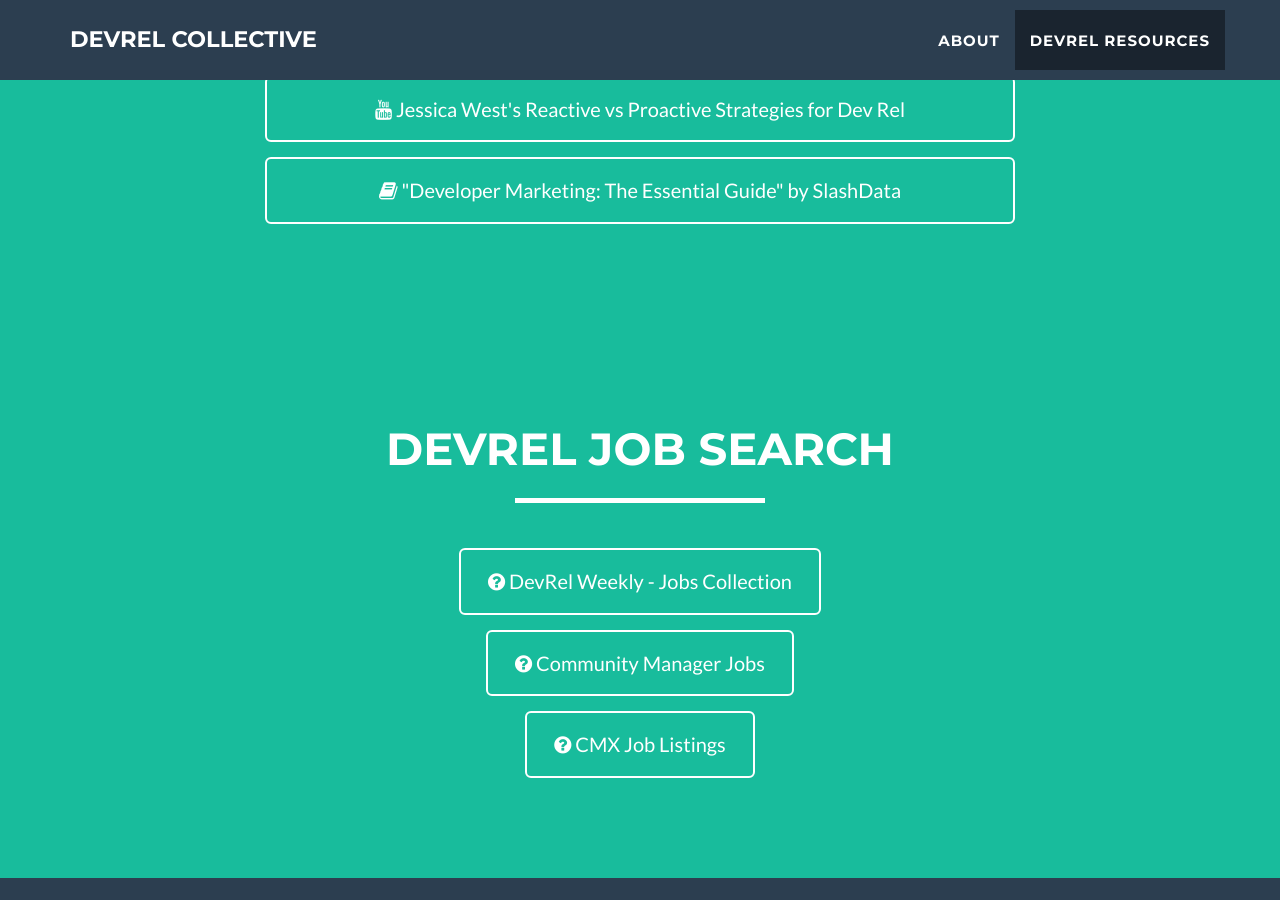
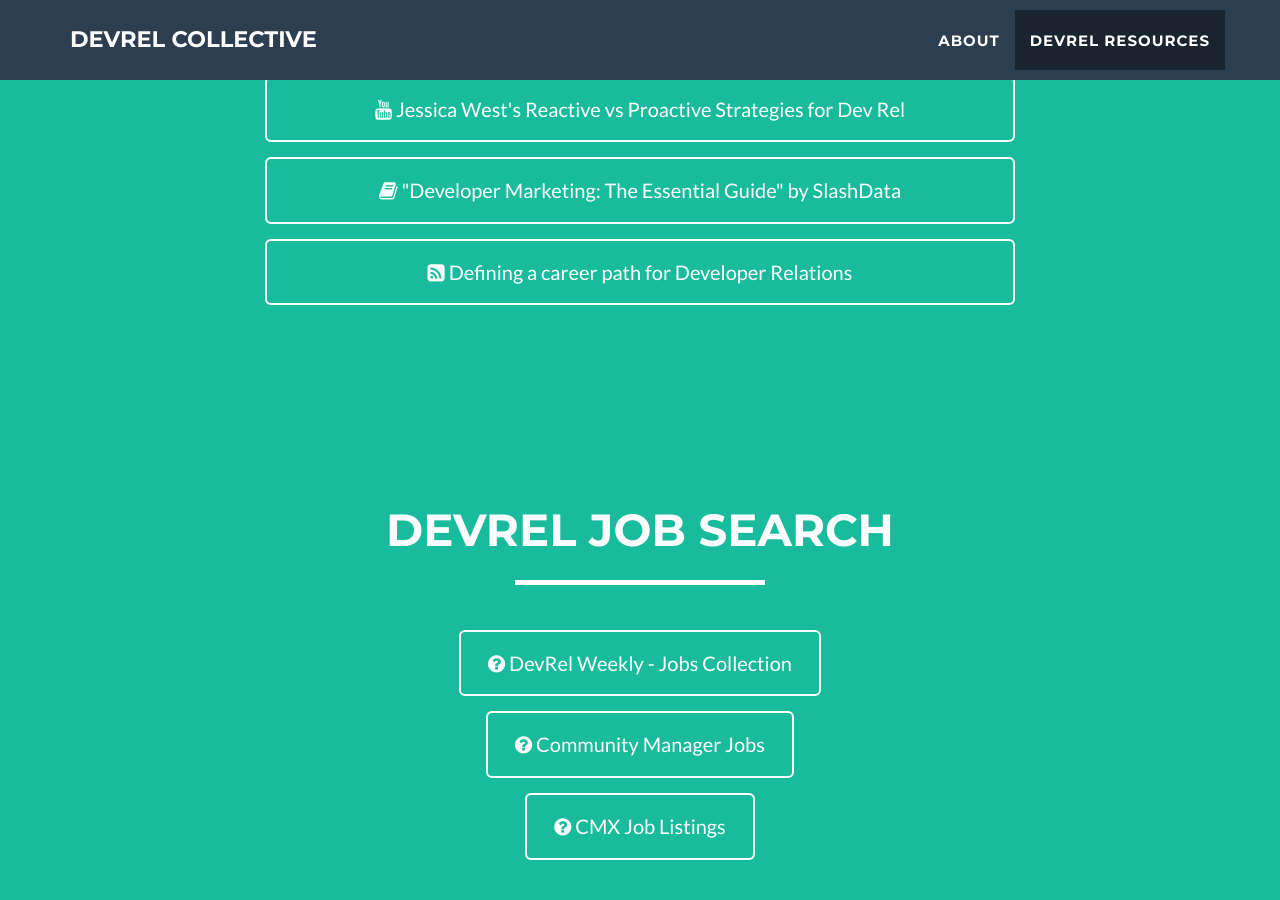
Before and after one commit to evangelistcollective/evangelistcollective.github.io, a Jekyll site: the page built from index.html, in a window 1280 px wide and 900 px high, scrolled down 2748 px. Built offline with Jekyll 4.4.1, drawn with Linux system fonts in a browser that asks for light colours.

Commit message:
Add Bear's career path post

```diff
--- a/_includes/resources.html
+++ b/_includes/resources.html
@@ -73,6 +73,11 @@
                        <i class="fa fa-book"></i> "Developer Marketing: The Essential Guide" by SlashData
                    </a>
                </div>
+               <div class="col-lg-8 col-lg-offset-2 text-center">
+                   <a href="https://slack.engineering/defining-a-career-path-for-developer-relations-cf70257352dd" target="_blank" class="btn btn-lg btn-outline responsive">
+                       <i class="fa fa-rss-square"></i> Defining a career path for Developer Relations
+                   </a>
+               </div>
 
           </div>
         </div>
```
